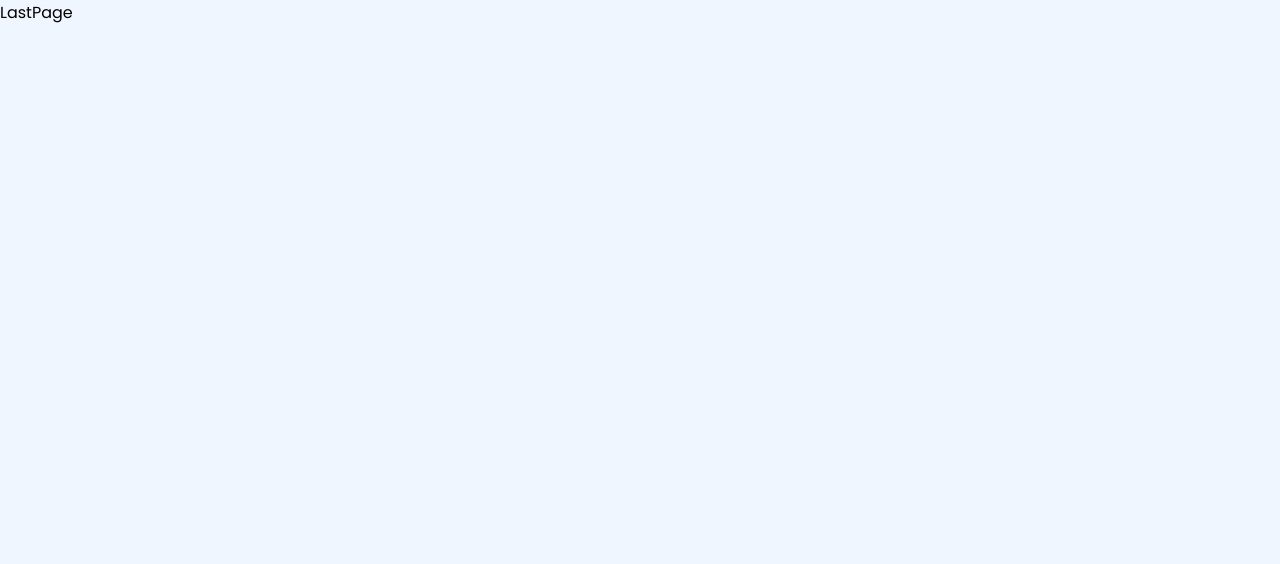
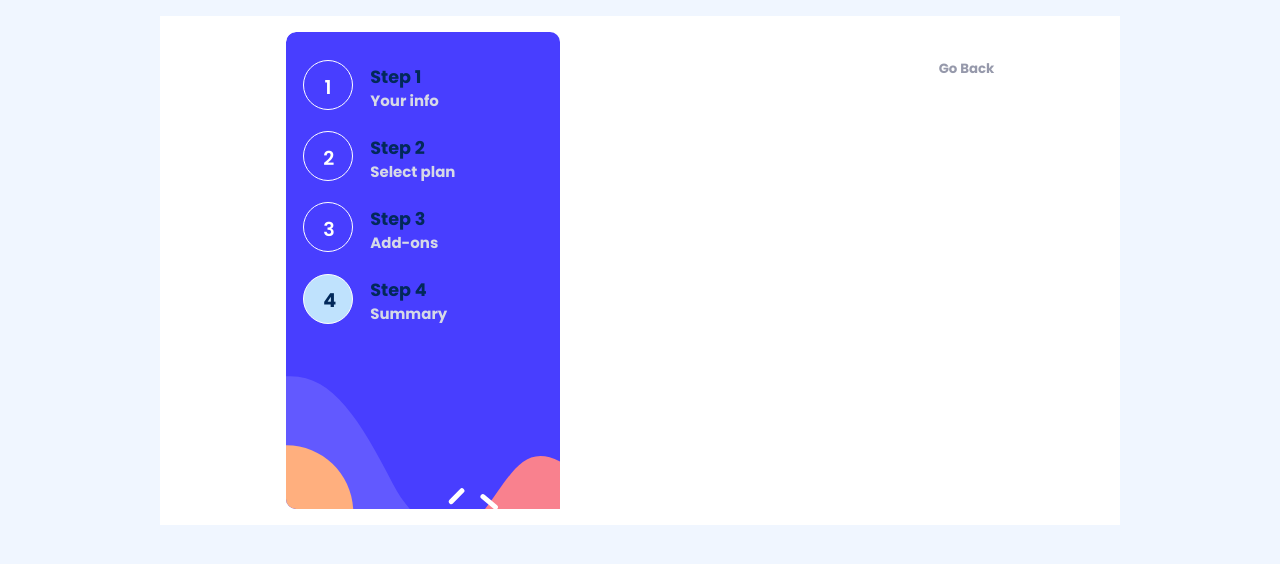
Before and after one commit to EjiroOsiephri/multi-step-form-main, a React (Vite) app: page /lastpage in a window 1280 px wide. Shown: the top 564 px of the page. Built offline with nearby package versions, Linux system fonts and the light colour scheme.

Commit message:
starting of last page

```diff
--- a/src/components/LastPage.jsx
+++ b/src/components/LastPage.jsx
@@ -5,7 +5,51 @@ import { useNavigate, useLocation } from 'react-router-dom'
 
 const LastPage = () => {
     return (
-        <div>LastPage</div>
+        <div className="container">
+            <div className="first-container">
+                <div className="button-container">
+                    <div className="first-btn">
+                        <button >1</button>
+                        <div className="typography">
+                            <h3 className='first-child'>Step 1</h3>
+                            <h3>Your info
+                            </h3>
+                        </div>
+                    </div>
+
+                    <div className="first-btn">
+                        <button>2</button>
+                        <div className="typography">
+                            <h3 className='first-child'>Step 2</h3>
+                            <h3>Select plan</h3>
+                        </div>
+                    </div>
+
+                    <div className="first-btn">
+                        <button>3</button>
+                        <div className="typography">
+                            <h3 className='first-child'>Step 3</h3>
+                            <h3>Add-ons</h3>
+                        </div>
+                    </div>
+
+                    <div className="first-btn">
+                        <button className='btn-active'>4</button>
+                        <div className="typography">
+                            <h3 className='first-child'>Step 4</h3>
+                            <h3>Summary</h3>
+                        </div>
+                    </div>
+                </div>
+            </div>
+            <div className="second">
+
+                <div className="buttons">
+                    <button className='prev-page-btn'><Link to="/thirdpage" >Go Back</Link></button>
+                </div>
+            </div>
+        </div>
+
     )
 }
 
```
